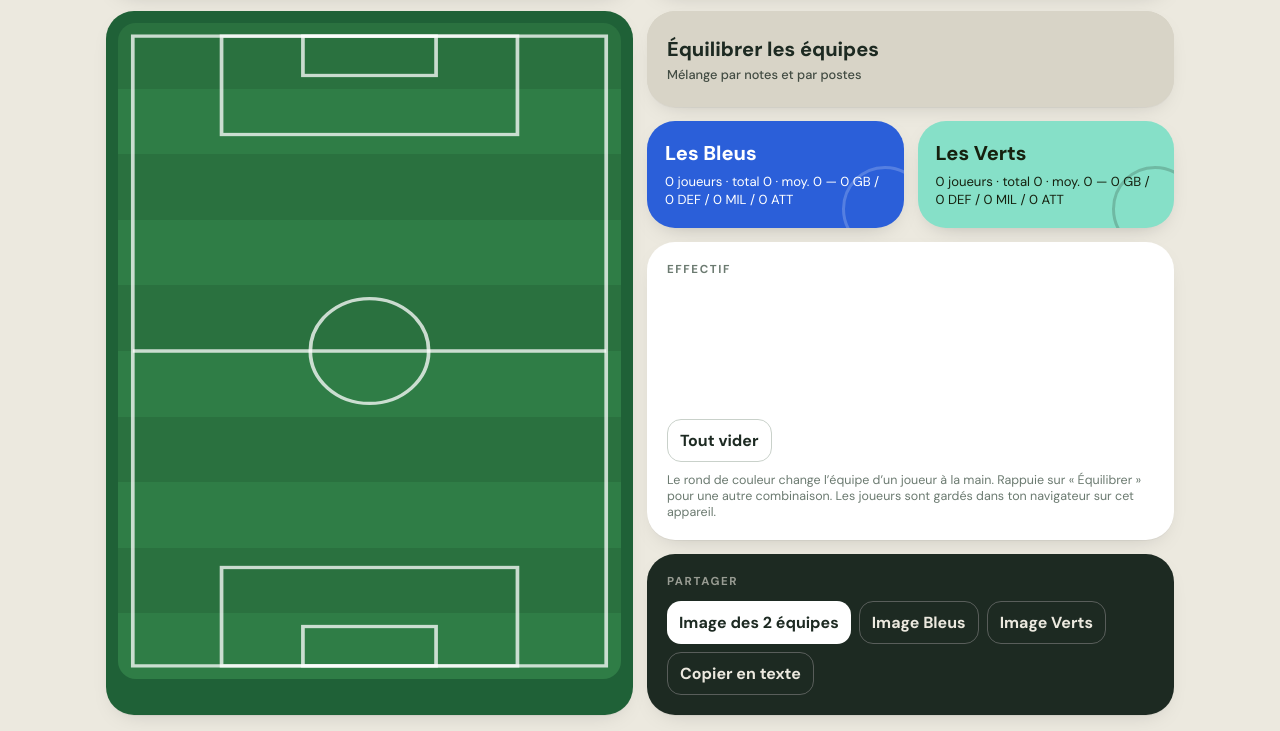
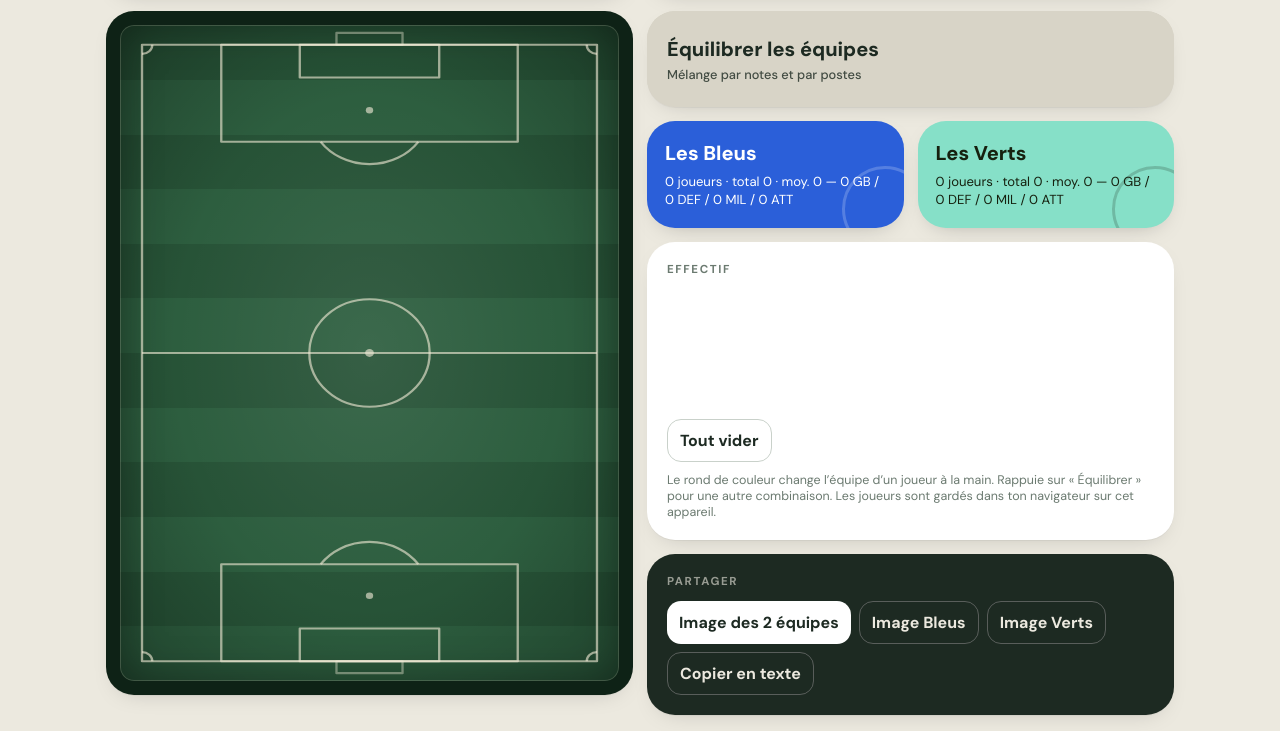
Before and after one commit to ayosun/compo_foot, a plain HTML site: page index.html in a window 1280 px wide. Shown: the part 189-920 px from the top of the page. Drawn offline with Linux system fonts and the light colour scheme.

Commit message:
Add files via upload
changement terrain

```diff
--- a/index.html
+++ b/index.html
@@ -41,8 +41,8 @@ li button.d{width:22px;height:22px;padding:0;border-radius:50%;flex:none;border:
 li span.n{flex:1;overflow:hidden;text-overflow:ellipsis;white-space:nowrap}
 li span.m{font-size:.75rem;color:var(--sub);white-space:nowrap}
 li button.x{padding:3px 10px;font-size:.8rem;border-radius:10px}
-.pitchT{padding:12px;background:#1f6137}
-#pitch{position:relative;width:100%;aspect-ratio:68/100;max-height:82vh;margin:0 auto;border-radius:18px;background:repeating-linear-gradient(0deg,var(--pitch) 0 10%,var(--pitch2) 10% 20%);touch-action:none;overflow:hidden}
+.pitchT{padding:14px;background:#0e2216;align-self:start}
+#pitch{position:relative;width:100%;aspect-ratio:68/100;max-height:82vh;margin:0 auto;border-radius:14px;background:radial-gradient(ellipse at 50% 50%,rgba(255,255,255,.07) 0,rgba(0,0,0,0) 55%,rgba(0,0,0,.28) 100%),repeating-linear-gradient(0deg,#2d5e3f 0 8.33%,#275337 8.33% 16.66%);touch-action:none;overflow:hidden;box-shadow:inset 0 0 0 1px rgba(236,230,208,.18),inset 0 0 40px rgba(0,0,0,.35)}
 #pitch svg{position:absolute;inset:0;width:100%;height:100%;pointer-events:none}
 .p{position:absolute;transform:translate(-50%,-50%);display:flex;flex-direction:column;align-items:center;cursor:grab;touch-action:none;user-select:none}
 .p i{width:34px;height:34px;border-radius:50%;display:grid;place-items:center;font:700 .85rem "DM Sans",sans-serif;font-style:normal;border:2px solid #fff;box-shadow:0 2px 4px rgba(0,0,0,.35)}
@@ -93,10 +93,15 @@ main{grid-template-columns:repeat(4,minmax(0,1fr))}
 <div class="t bal"><button class="big" id="bal">Équilibrer les équipes<small>Mélange par notes et par postes</small></button></div>
 <section class="t pitchT">
   <div id="pitch" aria-label="Terrain">
-    <svg viewBox="0 0 68 100" preserveAspectRatio="none" fill="none" stroke="rgba(255,255,255,.75)" stroke-width=".5">
-      <rect x="2" y="2" width="64" height="96"/><line x1="2" y1="50" x2="66" y2="50"/>
-      <circle cx="34" cy="50" r="8"/><rect x="14" y="2" width="40" height="15"/><rect x="14" y="83" width="40" height="15"/>
-      <rect x="25" y="2" width="18" height="6"/><rect x="25" y="92" width="18" height="6"/>
+    <svg viewBox="0 0 68 100" preserveAspectRatio="none" fill="none" stroke="rgba(240,234,214,.62)" stroke-width=".32" stroke-linejoin="round">
+      <rect x="3" y="3" width="62" height="94"/><line x1="3" y1="50" x2="65" y2="50"/>
+      <circle cx="34" cy="50" r="8.2"/><circle cx="34" cy="50" r=".6" fill="rgba(240,234,214,.62)" stroke="none"/>
+      <rect x="13.8" y="3" width="40.4" height="14.8"/><rect x="13.8" y="82.2" width="40.4" height="14.8"/>
+      <rect x="24.5" y="3" width="19" height="5"/><rect x="24.5" y="92" width="19" height="5"/>
+      <circle cx="34" cy="13" r=".5" fill="rgba(240,234,214,.62)" stroke="none"/><circle cx="34" cy="87" r=".5" fill="rgba(240,234,214,.62)" stroke="none"/>
+      <path d="M27.35 17.8A8.2 8.2 0 0 0 40.65 17.8"/><path d="M27.35 82.2A8.2 8.2 0 0 1 40.65 82.2"/>
+      <path d="M3 4.4A1.4 1.4 0 0 0 4.4 3"/><path d="M63.6 3A1.4 1.4 0 0 0 65 4.4"/><path d="M3 95.6A1.4 1.4 0 0 1 4.4 97"/><path d="M63.6 97A1.4 1.4 0 0 1 65 95.6"/>
+      <rect x="29.5" y="1.2" width="9" height="1.8" stroke="rgba(240,234,214,.4)"/><rect x="29.5" y="97" width="9" height="1.8" stroke="rgba(240,234,214,.4)"/>
     </svg>
   </div>
 </section>
```
